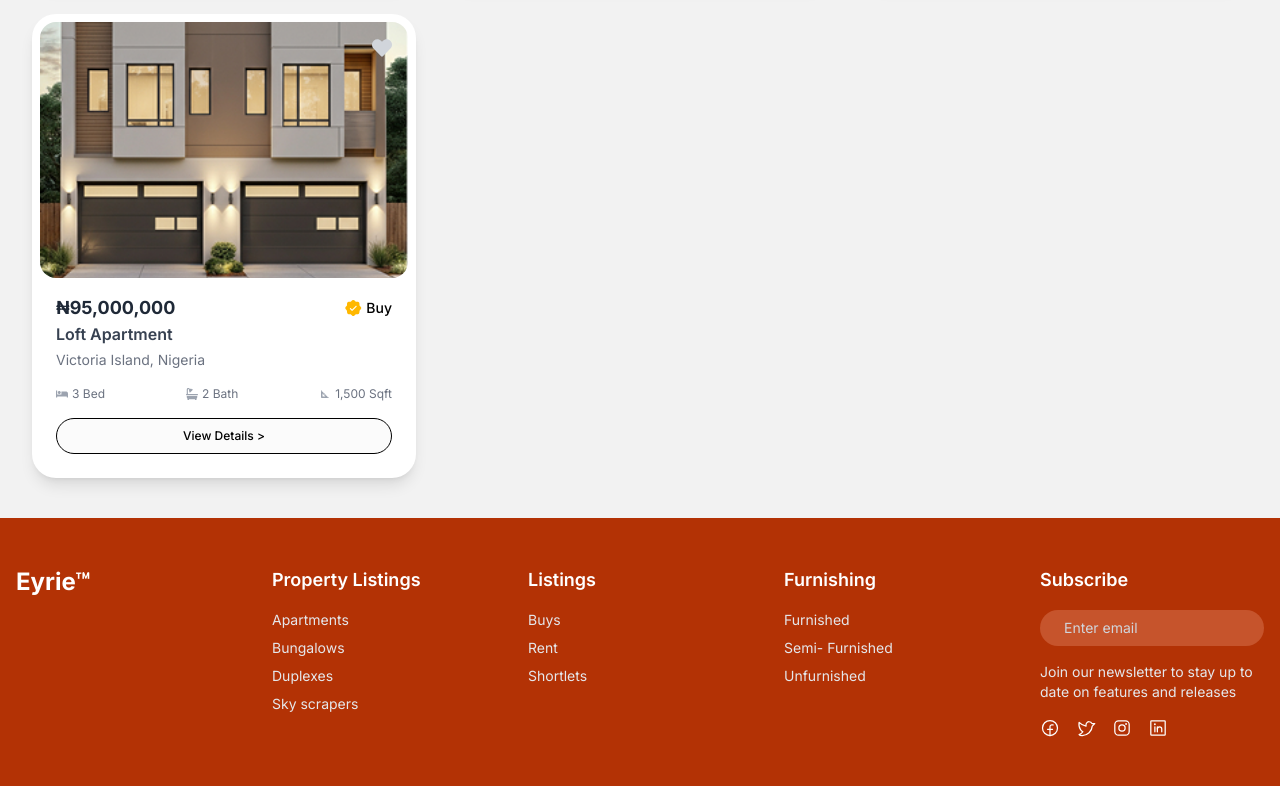
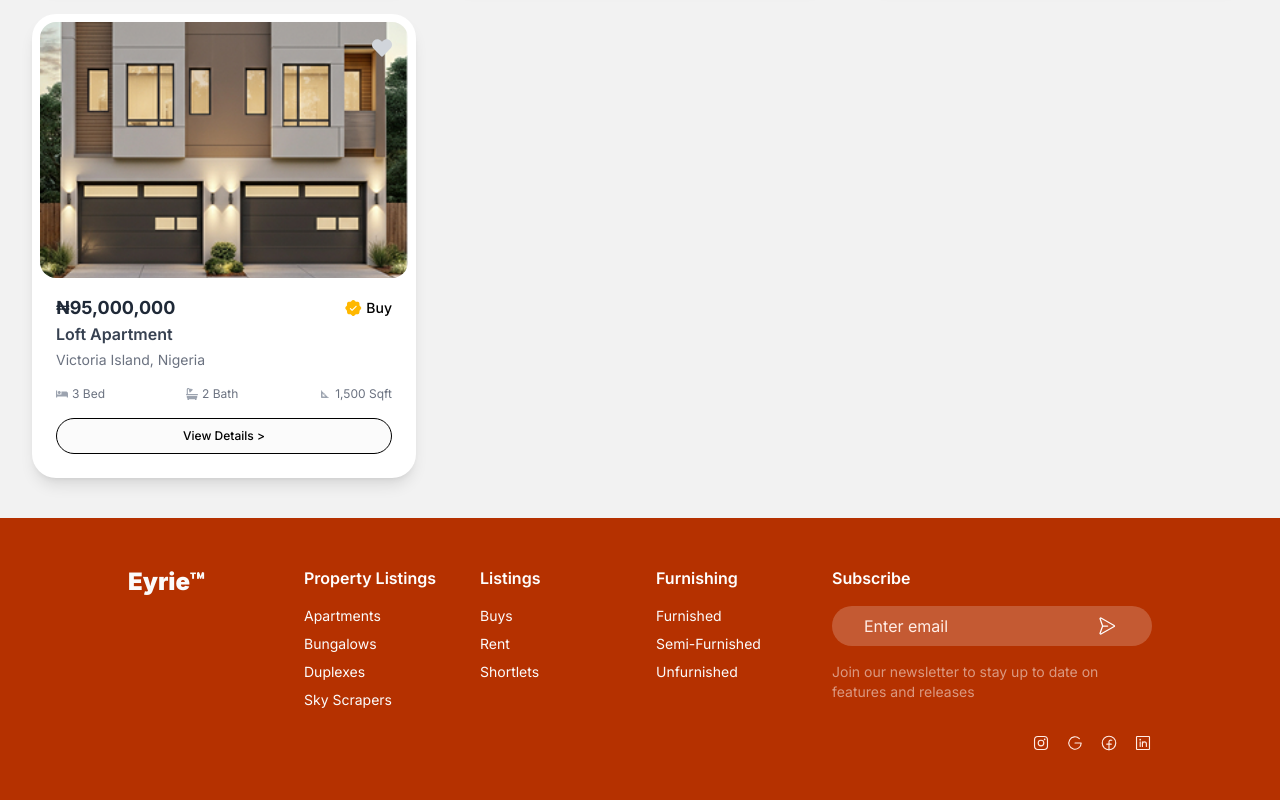
Before and after one commit to D-Unique/Eyrie, a Next.js app in the folder Eyrie-web/: page / in a window 1280 px wide. Shown: the part 1895-2695 px from the top of the page. Built offline with nearby package versions, Linux system fonts and the light colour scheme.

Commit message:
fix: fixing footer

```diff
--- a/Eyrie-web/src/components/Footer.tsx
+++ b/Eyrie-web/src/components/Footer.tsx
@@ -2,37 +2,40 @@
 import React from "react";
 import {
   FacebookLogo,
-  TwitterLogo,
+  GoogleLogo,
   InstagramLogo,
   LinkedinLogo,
-  PaperPlaneTilt,
+  PaperPlaneRight,
 } from "phosphor-react";
 
 const Footer: React.FC = () => {
   return (
-    <footer className="bg-[#B33205] text-white py-12">
-      <div className="container mx-auto px-4">
-        <div className="grid grid-cols-1 md:grid-cols-2 lg:grid-cols-5 gap-8">
+    <footer className="bg-[#B53100] text-[#FBFBFB] py-12">
+      <div className="max-w-6xl mx-auto px-16 grid grid-cols-1 sm:grid-cols-2 lg:grid-cols-6 gap-8">
         {/* Logo Section */}
         <div>
-            <h3 className="text-2xl font-bold mb-4">Eyrie™</h3>
+          <h3 className="text-2xl text-[#FBFBFB] font-black mb-4">Eyrie™</h3>
         </div>
 
         {/* Property Listings */}
         <div>
-            <h4 className="text-lg font-semibold mb-4">Property Listings</h4>
-            <ul className="space-y-2 text-gray-200 text-sm">
+          <h3 className="text-base font-semibold mb-4 text-[#FFFFFF]">
+            Property Listings
+          </h3>
+          <ul className="space-y-2 text-sm cursor-pointer">
             <li>Apartments</li>
             <li>Bungalows</li>
             <li>Duplexes</li>
-              <li>Sky scrapers</li>
+            <li>Sky Scrapers</li>
           </ul>
         </div>
 
         {/* Listings */}
         <div>
-            <h4 className="text-lg font-semibold mb-4">Listings</h4>
-            <ul className="space-y-2 text-gray-200 text-sm">
+          <h3 className="text-base font-semibold mb-4 text-[#FFFFFF]">
+            Listings
+          </h3>
+          <ul className="space-y-2 text-sm cursor-pointer">
             <li>Buys</li>
             <li>Rent</li>
             <li>Shortlets</li>
@@ -41,45 +44,47 @@ const Footer: React.FC = () => {
 
         {/* Furnishing */}
         <div>
-            <h4 className="text-lg font-semibold mb-4">Furnishing</h4>
-            <ul className="space-y-2 text-gray-200 text-sm">
+          <h3 className="text-base font-semibold mb-4 text-[#FFFFFF]">
+            Furnishing
+          </h3>
+          <ul className="space-y-2 text-sm cursor-pointer">
             <li>Furnished</li>
-              <li>Semi- Furnished</li>
+            <li>Semi-Furnished</li>
             <li>Unfurnished</li>
           </ul>
         </div>
 
-          {/* Subscribe Section */}
-          <div>
-            <h4 className="text-lg font-semibold mb-4">Subscribe</h4>
-            <div className="flex items-center bg-[#C6542C] rounded-full p-2 mb-4">
+        {/* Subscribe */}
+        <div className="lg:col-span-2">
+          <h3 className="text-base font-semibold mb-4 text-[#FFFFFF]">
+            Subscribe
+          </h3>
+          <div className="flex items-center bg-white/20 rounded-full px-4 py-2 max-w-md w-full">
             <input
               type="email"
               placeholder="Enter email"
-                className="bg-transparent flex-1 px-4 text-sm text-white focus:outline-none placeholder:text-gray-300"
+              className="bg-transparent text-[#FFFFFF] placeholder-[#FFEDE6] outline-none px-4 w-4/5"
             />
-              <button>
-                <PaperPlaneTilt size={20} className="text-white" />
+            <button className="text-[#FFFFFF] flex justify-center items-center w-1/5">
+              <PaperPlaneRight size={20} />
             </button>
           </div>
-            <p className="text-gray-200 text-sm mb-4">
+          <p className="text-sm text-white/50 mt-4 mb-8">
             Join our newsletter to stay up to date on features and releases
           </p>
-
-            <div className="flex space-x-4 mt-4">
-              <a href="#" className="text-white hover:text-gray-300">
-                <FacebookLogo size={20} />
+          <div className="flex space-x-4 mt-4 justify-end">
+            <a href="#" className="text-[#FFEDE6] hover:text-[#FFFFFF]">
+              <InstagramLogo size={18} />
             </a>
-              <a href="#" className="text-white hover:text-gray-300">
-                <TwitterLogo size={20} />
+            <a href="#" className="text-[#FFEDE6] hover:text-[#FFFFFF]">
+              <GoogleLogo size={18} />
             </a>
-              <a href="#" className="text-white hover:text-gray-300">
-                <InstagramLogo size={20} />
+            <a href="#" className="text-[#FFEDE6] hover:text-[#FFFFFF]">
+              <FacebookLogo size={18} />
             </a>
-              <a href="#" className="text-white hover:text-gray-300">
-                <LinkedinLogo size={20} />
+            <a href="#" className="text-[#FFEDE6] hover:text-[#FFFFFF]">
+              <LinkedinLogo size={18} />
             </a>
-            </div>
           </div>
         </div>
       </div>
```
Lines whose indentation alone changed are shown as unchanged.
